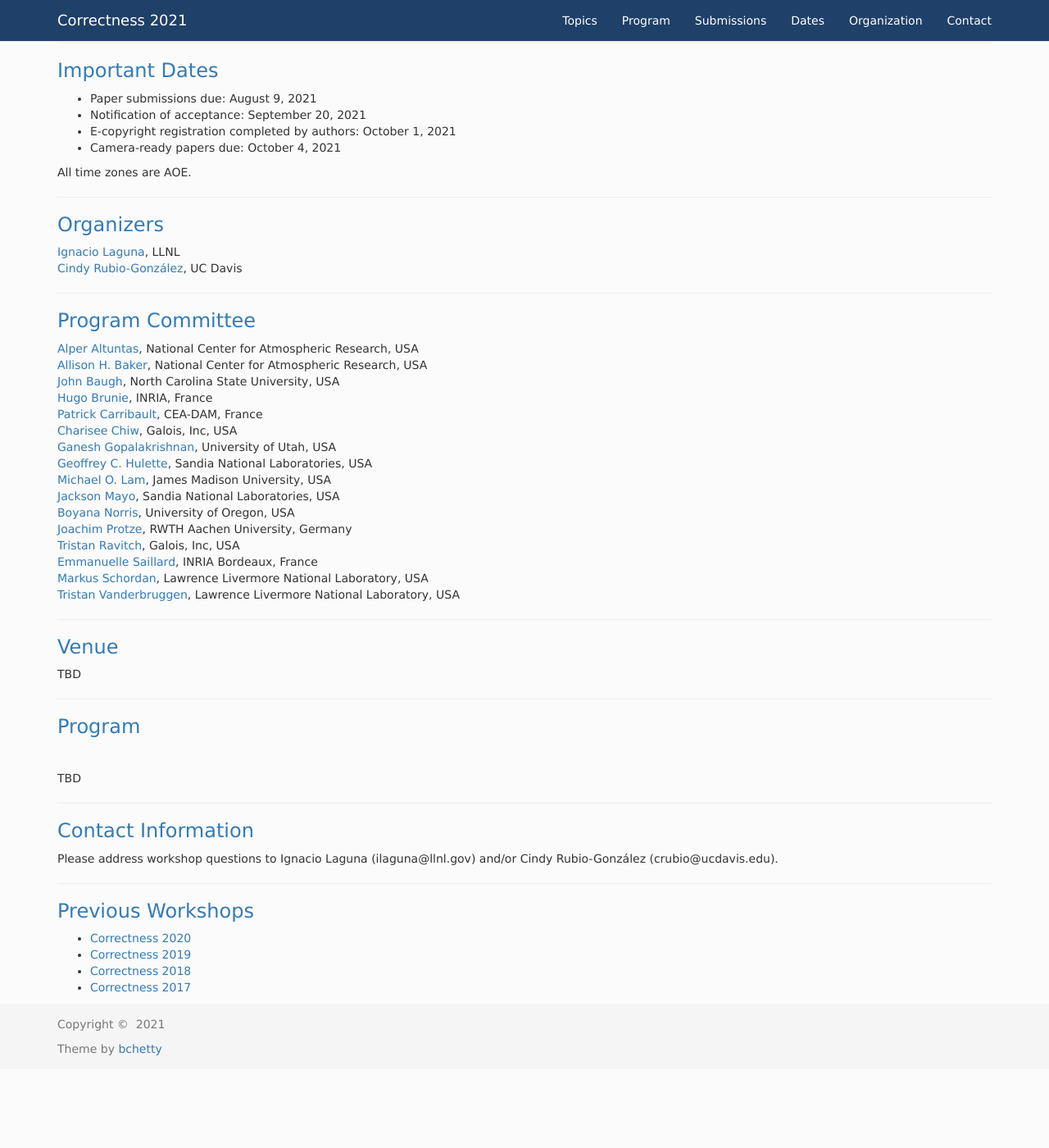
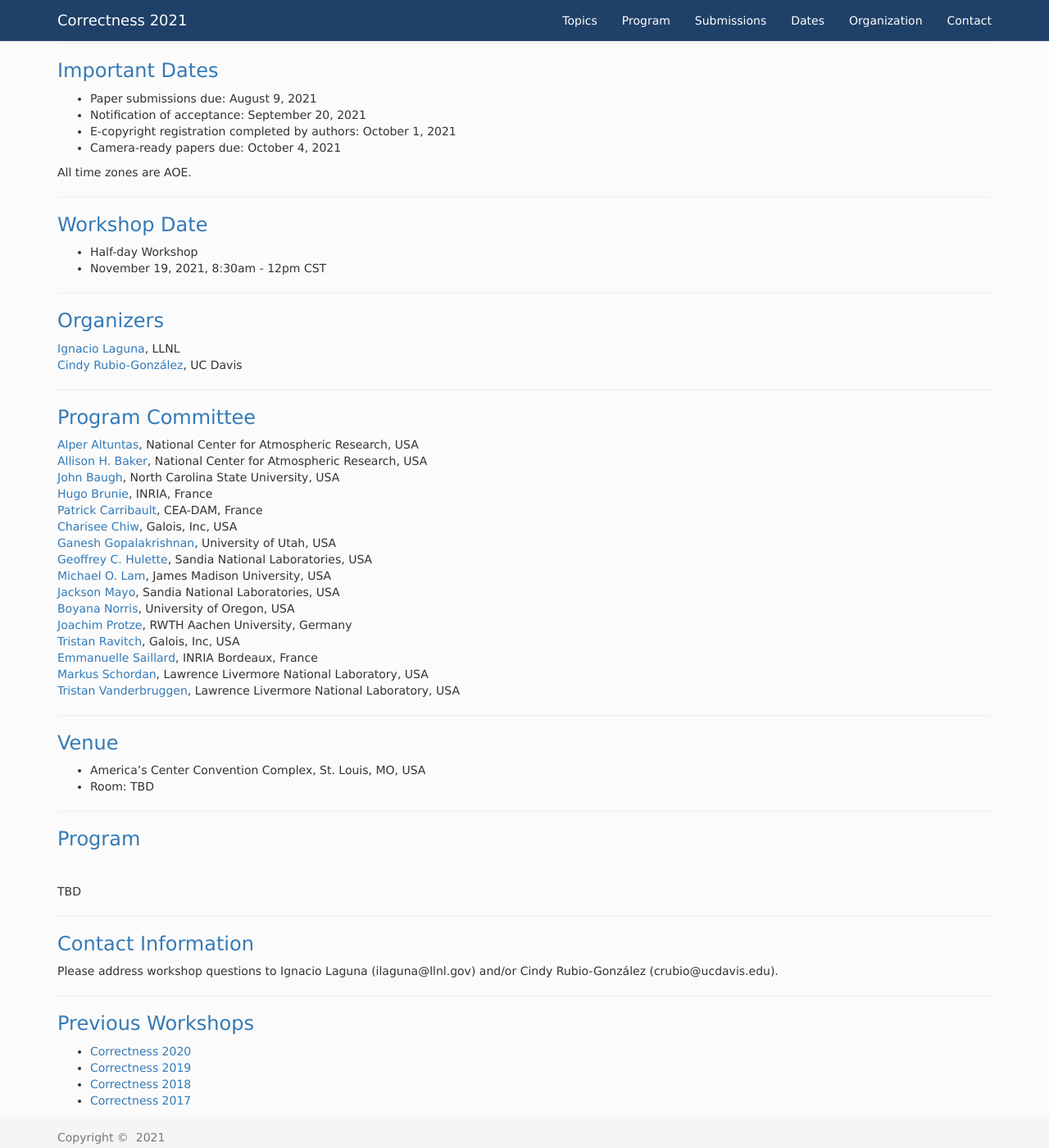
Before and after one commit to correctness-workshop/2021, a Jekyll site: the page built from index.md, in a window 1280 px wide and 1400 px high, scrolled down 1830 px. Shown: the whole window at 82% size. Built offline with Jekyll 4.4.1, drawn with Linux system fonts in a browser that asks for light colours; nearby versions of some CDN libraries; the list of posts is cut into pages by our own code; before the commit the page ends 3144 px from its top, so only the background shows below that; some of the changed text lies outside the part shown.

Commit message:
added dates

```diff
--- a/index.md
+++ b/index.md
@@ -7,7 +7,7 @@ comments: false
 <img src="img/picture.jpg" alt="Drawing" style="width:1200px;" />
 
 <center><h2>Correctness 2021: Fifth International Workshop on Software Correctness for HPC Applications</h2></center>
-<center><h4> November 14, 2021 (half day, Time: TBD) </h4></center>
+<center><h4> November 19, 2021 (half day, 8:30am - 12pm CST) </h4></center>
 <center><h4> America’s Center Convention Complex </h4></center>
 <center><h4> St. Louis, MO, USA </h4></center>
 <center><h5> Held in conjunction with SC21: <a href="https://sc21.supercomputing.org/">The International Conference for High Performance Computing, Networking, Storage and Analysis</a> </h5></center>
@@ -91,6 +91,12 @@ The proceedings will be archived in IEEE Xplore via [TCHPC](https://tc.computer.
 All time zones are AOE.
 
 ---
+### <a class="anchor" name="date">Workshop Date</a>
+
+- Half-day Workshop
+- November 19, 2021, 8:30am - 12pm CST
+
+---
 ### <a class="anchor" name="org">Organizers</a>
 
 [Ignacio Laguna](http://lagunaresearch.org/), LLNL <br />
@@ -119,7 +125,8 @@ All time zones are AOE.
 ---
 ### <a class="anchor" name="venue">Venue</a>
 
-TBD
+- America’s Center Convention Complex, St. Louis, MO, USA
+- Room: TBD
 
 ---
 ### <a class="anchor" name="program">Program</a>
```
